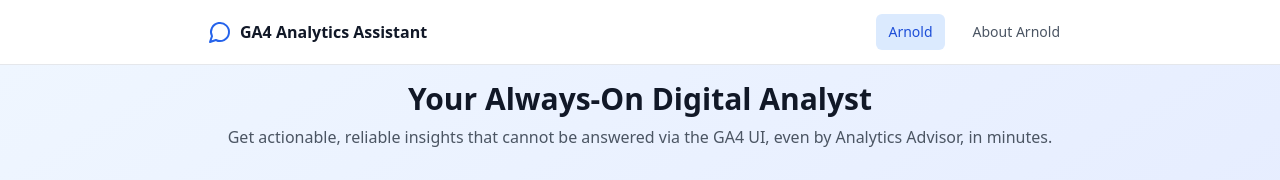
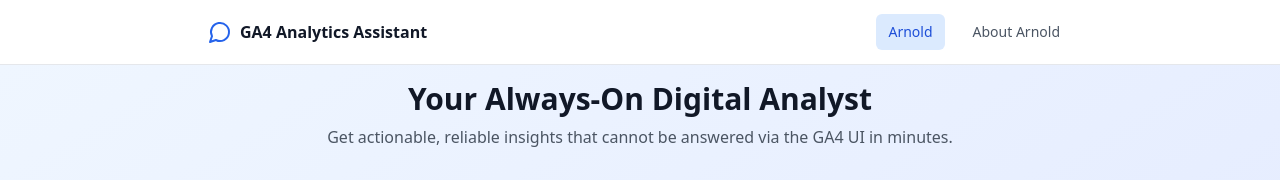
Before and after one commit to McGovs/arnold-the-analyst-frontend-v2-markdown, a React (Vite) app: page / in a window 1280 px wide. Shown: the top 180 px of the page. Built offline with nearby package versions, Linux system fonts and the light colour scheme; no server answers.

Commit message:
Update ChatInterface.tsx

```diff
--- a/src/components/ChatInterface.tsx
+++ b/src/components/ChatInterface.tsx
@@ -86,7 +86,7 @@
       <div className="max-w-4xl mx-auto">
         <div className="text-center mb-8">
           <h1 className="text-3xl font-bold text-gray-900 mb-2">Your Always-On Digital Analyst</h1>
-          <p className="text-gray-600">Get actionable, reliable insights that cannot be answered via the GA4 UI, even by Analytics Advisor, in minutes.</p>
+          <p className="text-gray-600">Get actionable, reliable insights that cannot be answered via the GA4 UI in minutes.</p>
         </div>
 
         <Card className="w-full max-w-2xl mx-auto shadow-lg">
```
